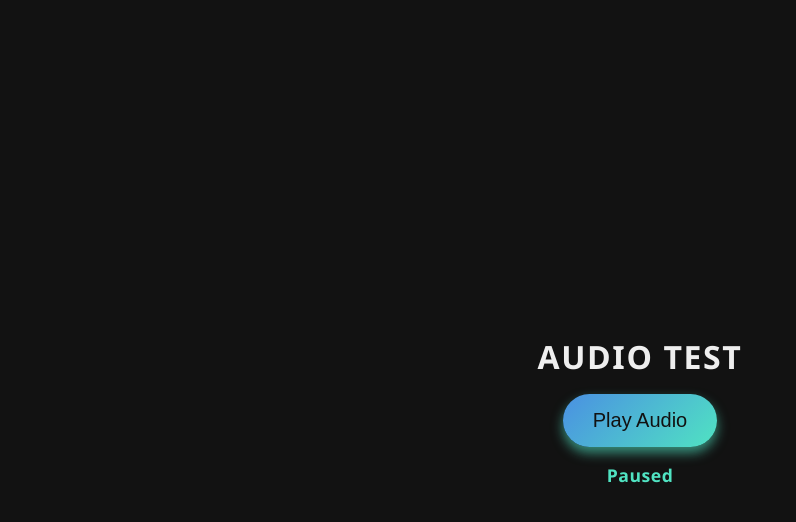
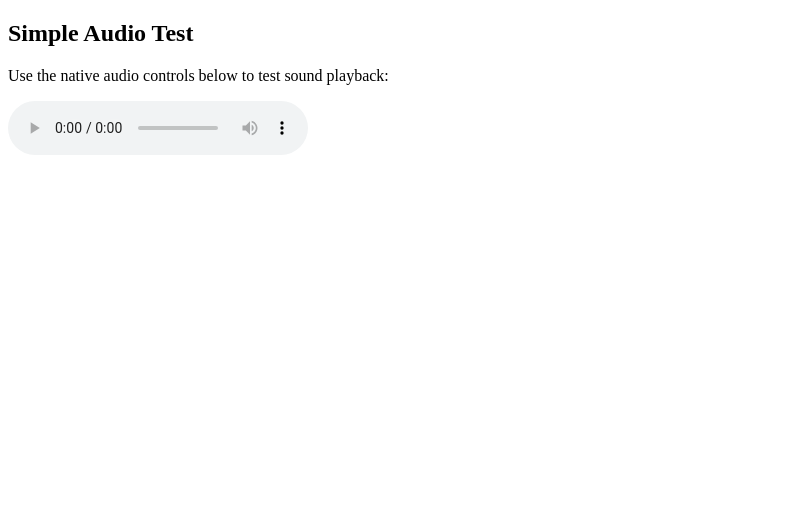
Before and after one commit to cikedis12/waktuazan, a plain HTML site: page index.html in a window 1280 px wide. Shown: the whole page, without its empty margins (0-796 px from the left). Drawn offline with Linux system fonts and the light colour scheme.

Commit message:
Update index.html

```diff
--- a/index.html
+++ b/index.html
@@ -3,87 +3,14 @@
 <head>
 <meta charset="UTF-8" />
 <meta name="viewport" content="width=device-width, initial-scale=1" />
-<title>Audio Test - Dahua DPB18-AI</title>
-<style>
-  body {
-    font-family: 'Segoe UI', Tahoma, Geneva, Verdana, sans-serif;
-    background: #121212;
-    color: #eee;
-    display: flex;
-    flex-direction: column;
-    height: 100vh;
-    justify-content: center;
-    align-items: center;
-    margin: 0;
-  }
-  h1 {
-    margin-bottom: 1rem;
-    font-weight: 600;
-    letter-spacing: 0.05em;
-    text-transform: uppercase;
-  }
-  button {
-    background: linear-gradient(135deg, #4a90e2, #50e3c2);
-    border: none;
-    border-radius: 40px;
-    padding: 15px 30px;
-    font-size: 1.25rem;
-    color: #121212;
-    cursor: pointer;
-    box-shadow: 0 6px 12px rgba(80, 227, 194, 0.6);
-    transition: background 0.3s ease, transform 0.2s ease;
-    user-select: none;
-  }
-  button:hover {
-    background: linear-gradient(135deg, #50e3c2, #4a90e2);
-    transform: scale(1.05);
-  }
-  button:active {
-    transform: scale(0.95);
-  }
-  .status {
-    margin-top: 1rem;
-    font-size: 1.1rem;
-    color: #50e3c2;
-    font-weight: 600;
-    letter-spacing: 0.03em;
-  }
-</style>
+<title>Simple Audio Test - Dahua DPB18-AI</title>
 </head>
 <body>
-  <h1>Audio Test</h1>
-  <button id="playBtn">Play Audio</button>
-  <div class="status" id="status">Paused</div>
-
-  <audio id="audio" preload="auto" tabindex="-1" src="https://www.soundhelix.com/examples/mp3/SoundHelix-Song-1.mp3"></audio>
-
-  <script>
-    const audio = document.getElementById('audio');
-    const playBtn = document.getElementById('playBtn');
-    const status = document.getElementById('status');
-
-    playBtn.addEventListener('click', () => {
-      if (audio.paused) {
-        audio.play();
-      } else {
-        audio.pause();
-      }
-    });
-
-    audio.addEventListener('play', () => {
-      playBtn.textContent = 'Pause Audio';
-      status.textContent = 'Playing';
-    });
-
-    audio.addEventListener('pause', () => {
-      playBtn.textContent = 'Play Audio';
-      status.textContent = 'Paused';
-    });
-
-    audio.addEventListener('ended', () => {
-      playBtn.textContent = 'Play Audio';
-      status.textContent = 'Ended';
-    });
-  </script>
+  <h2>Simple Audio Test</h2>
+  <p>Use the native audio controls below to test sound playback:</p>
+  <audio controls>
+    <source src="beep.wav" type="audio/wav" />
+    Your browser does not support the audio element.
+  </audio>
 </body>
 </html>
```
